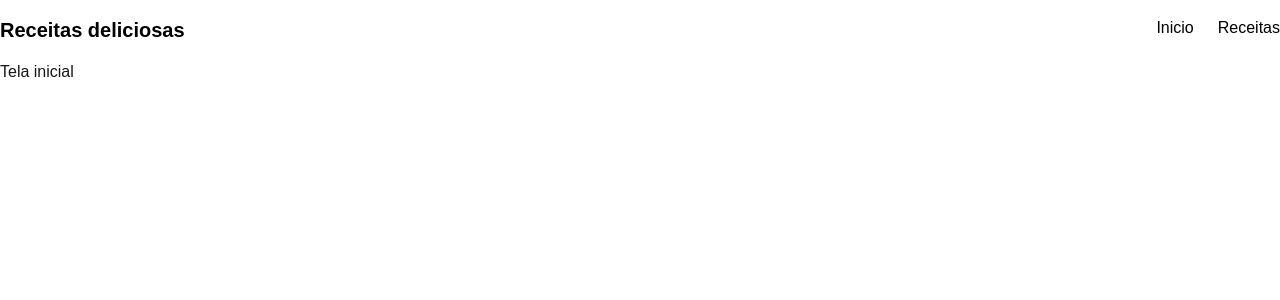
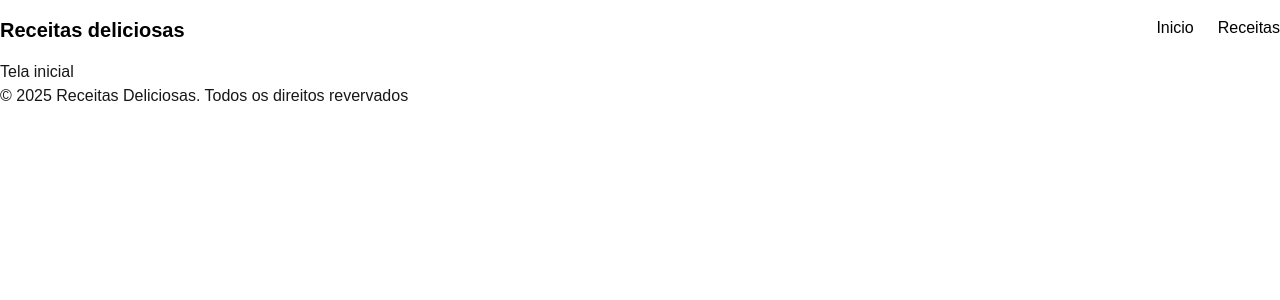
Before and after one commit to Davi-Lorena/receitas-byron, a Next.js app: page / in a window 1280 px wide. Shown: the top 300 px of the page. Built offline with nearby package versions, Linux system fonts and the light colour scheme.

Commit message:
feat: estrutura do footer

```diff
--- /dev/null
+++ b/src/app/Components/footer/index.tsx
@@ -0,0 +1,9 @@
+export default function Footer() {
+    return (
+        <footer>
+            <div>
+                <p>© 2025 Receitas Deliciosas. Todos os direitos revervados</p>
+            </div>
+        </footer>
+    )
+}
--- a/src/app/layout.tsx
+++ b/src/app/layout.tsx
@@ -2,6 +2,7 @@ import type { Metadata } from "next";
 import { Inter } from "next/font/google";
 import "./globals.css";
 import { Header } from "./Components/header";
+import Footer from "./Components/footer";
 
 const inter = Inter({
   variable:"--font-inter",
@@ -26,6 +27,7 @@ export default function RootLayout({
       >
         <Header />
         {children}
+        <Footer />
       </body>
     </html>
   );
```
